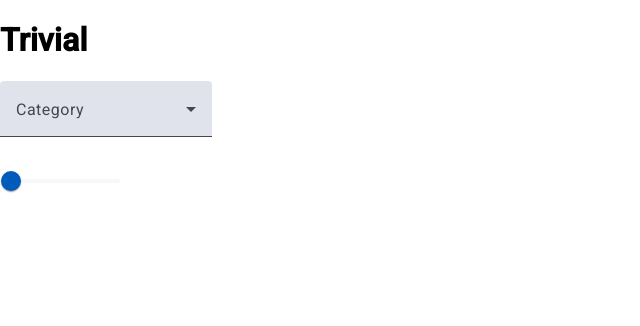
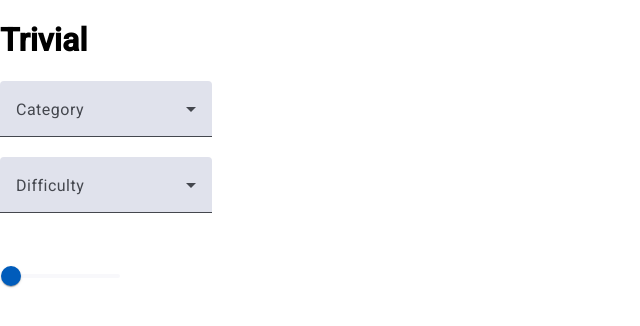
Before and after one commit to mrivasperez/trivial, an Angular app: page / in a window 1280 px wide. Shown: the top 326 px of the page, without its empty margins (0-640 px from the left). Built offline with nearby package versions, Linux system fonts and the light colour scheme.

Commit message:
ui: difficulty selection

```diff
--- a/src/app/app.component.html
+++ b/src/app/app.component.html
@@ -1,5 +1,6 @@
 <h1>Trivial</h1>
 
+<!-- CATEGORY SELECTION -->
 <mat-form-field>
   <mat-label>Category</mat-label>
   <mat-select>
@@ -9,10 +10,22 @@
   </mat-select>
 </mat-form-field>
 
-<!-- TODO difficulty -->
+<!-- DIFFICULTY SELECTION -->
+<br />
+<mat-form-field>
+  <mat-label>Difficulty</mat-label>
+  <mat-select placeholder="Any Difficulty">
+    @for (option of difficultyOptions; track $index) {
+    <mat-option [value]="option">{{ option }}</mat-option>
+    }
+  </mat-select>
+</mat-form-field>
+
 <!-- TODO type -->
 <br />
-<!-- TODO number of questions -->
+
+<!-- NUMBER OF QUESTIONS -->
+<br />
 <mat-slider min="1" max="50" step="1" discrete>
   <input matSliderThumb value="1" />
 </mat-slider>
```
